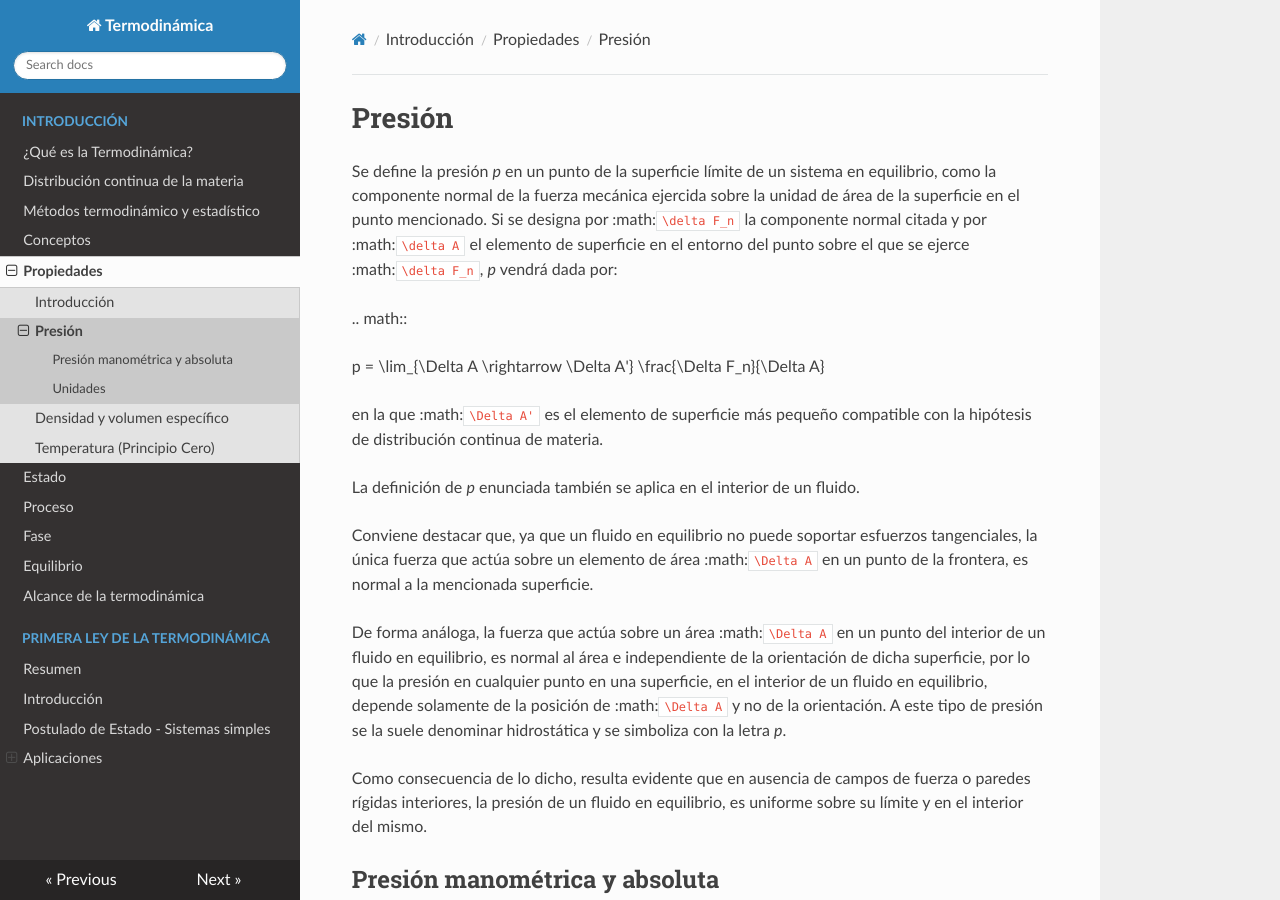
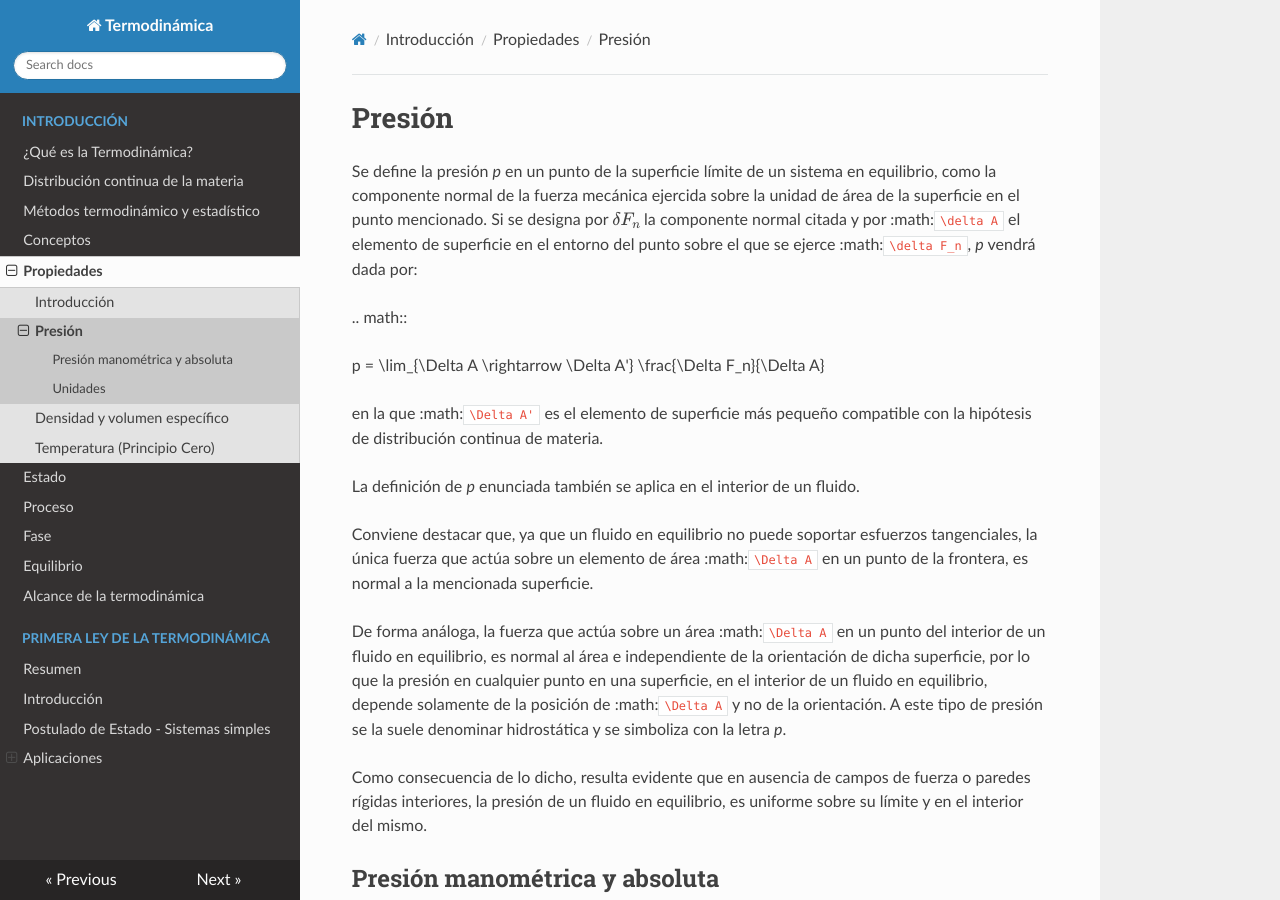
Before and after one commit to mantielero/termo, an MkDocs documentation site: the page built from docs/presion.md, in a window 1280 px wide and 900 px high. Built offline with MkDocs 1.6.1, drawn with Linux system fonts in a browser that asks for light colours; nearby versions of some CDN libraries; formulas are drawn with MathJax 3; part of the change alters nothing that is shown.

Commit message:
math conversion

```diff
--- a/docs/presion.md
+++ b/docs/presion.md
@@ -1,7 +1,7 @@
 # Presión
 
 
-Se define la presión *p* en un punto de la superficie límite de un sistema en equilibrio, como la componente normal de la fuerza mecánica ejercida sobre la unidad de área de la superficie en el punto mencionado. Si se designa por :math:`\delta F_n` la componente normal citada y por :math:`\delta A` el elemento de superficie en el entorno del punto sobre el que se ejerce :math:`\delta F_n`, *p* vendrá dada por:
+Se define la presión *p* en un punto de la superficie límite de un sistema en equilibrio, como la componente normal de la fuerza mecánica ejercida sobre la unidad de área de la superficie en el punto mencionado. Si se designa por $\delta F_n$ la componente normal citada y por :math:`\delta A` el elemento de superficie en el entorno del punto sobre el que se ejerce :math:`\delta F_n`, *p* vendrá dada por:
 
 .. math::
 
```
